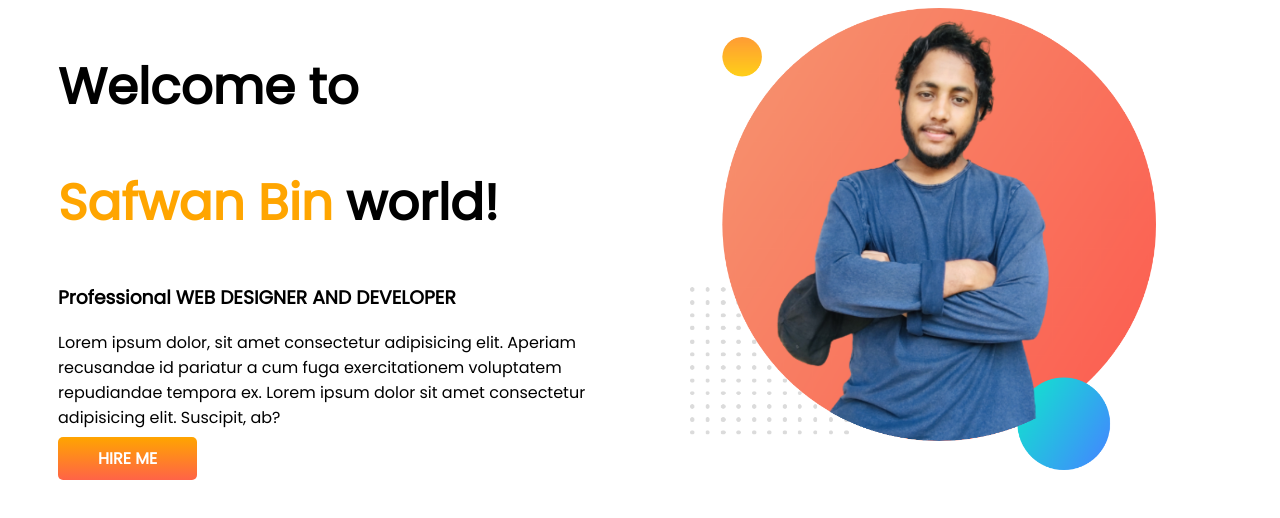
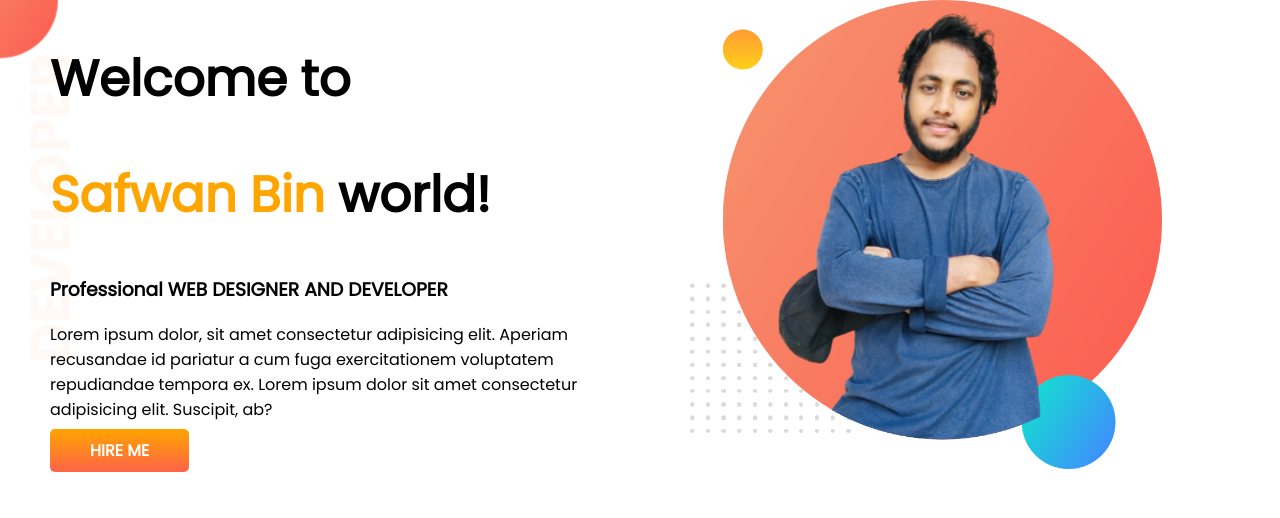
Before and after one commit to safwanbin2/developer-portfolio, a plain HTML site: page index.html in a window 1280 px wide. Drawn offline with Linux system fonts and the light colour scheme.

Commit message:
adding-bg

```diff
--- a/style.css
+++ b/style.css
@@ -1,5 +1,6 @@
 body{
     font-family: 'Poppins', sans-serif;
+    margin: 0;
 }
 h1{
     font-size: 50px;
@@ -17,6 +18,9 @@ h1{
 }
 section{
     display: flex;
+    background-image: url(images/top-banner.png);
+    background-repeat: no-repeat;
+
 }
 .half-width{
     width: 50%;
```
